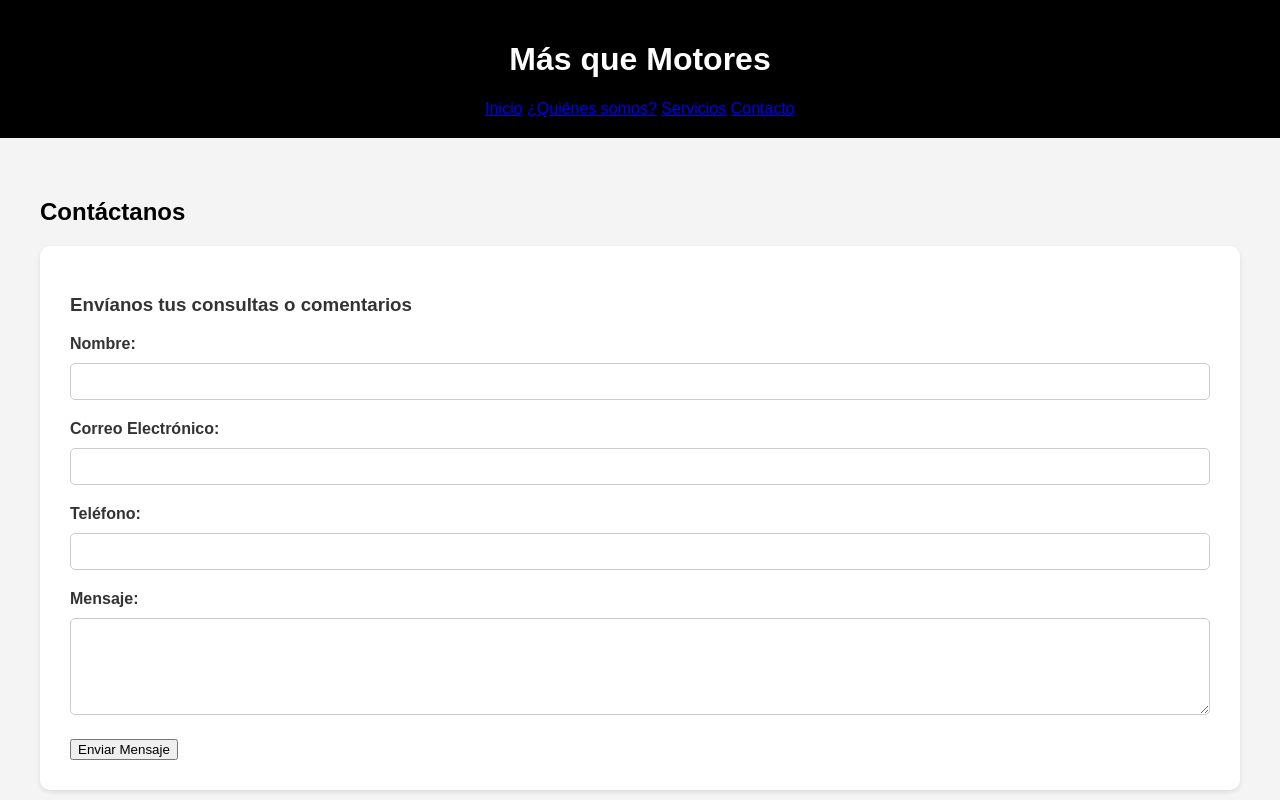
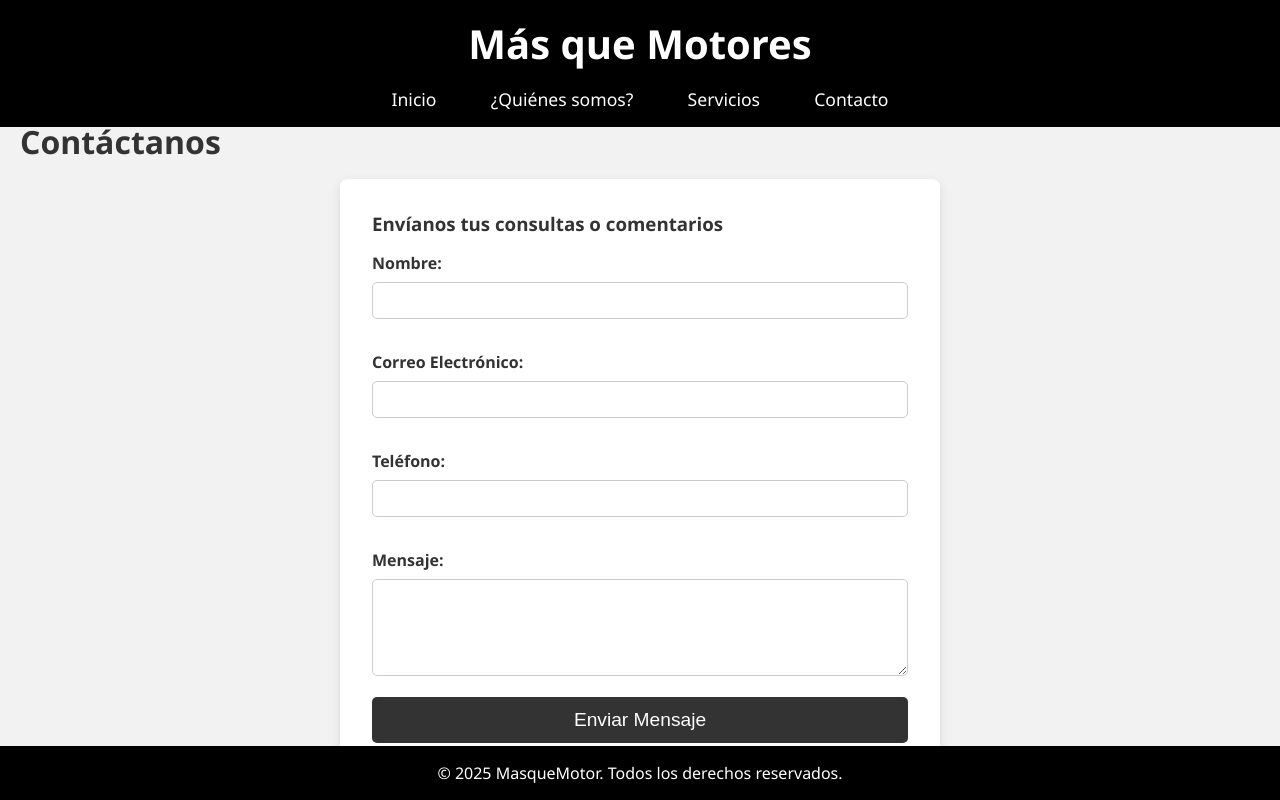
Before and after one commit to DanielGonzMol/MasQueMotor, a website: page public/contacto.html in a window 1280 px wide. Shown: the top 800 px of the page. Drawn offline with Linux system fonts and the light colour scheme.

Commit message:
Feat : Update and Upgrade css

```diff
--- a/public/css/contacto.css
+++ b/public/css/contacto.css
@@ -1,67 +1,158 @@
-body {
-    font-family: Arial, sans-serif;
+/* Reset básico */
+* {
     margin: 0;
     padding: 0;
-    background: #f4f4f4;
-    color: #333;
+    box-sizing: border-box;
 }
 
-header {
-    background-color: black;
-    color: white;
-    padding: 20px;
-    text-align: center;
+body {
+    font-family: 'Segoe UI', Tahoma, Geneva, Verdana, sans-serif;
+    background-color: #f2f2f2;
+    color: #333;
+    padding: 0 20px;
 }
 
-section {
-    padding: 40px 20px;
-    max-width: 1200px;
-    margin: 0 auto;
+/* Header */
+header {
+    background-color: #000;  /* Fondo negro */
+    color: white;
+    padding: 1rem 2rem;
+    text-align: center;
+    width: 100%;  /* Asegura que el header ocupe todo el ancho */
+    position: fixed;
+    top: 0;
+    left: 0;
+    z-index: 1000;
+}
+
+header h1 {
+    font-size: 2.5rem;
+    margin-bottom: 1rem;
+}
+
+/* Navegación */
+nav {
+    margin-top: 1rem;
+}
+
+nav a {
+    color: white;
+    text-decoration: none;
+    font-size: 1.1rem;
+    margin: 0 15px;
+    padding: 5px 10px;
+    border-radius: 5px;
+    transition: background-color 0.3s ease, color 0.3s ease;
+}
+
+nav a:hover {
+    background-color: #444;
+    color: #ffcc00;
+}
+
+/* Asegura que el contenido no quede oculto debajo del header fijo */
+body {
+    padding-top: 120px;  /* Ajuste para que el contenido no se tape con el header */
+}
+
+/* Sección de formulario */
+.contact-form-section {
+    margin-bottom: 3rem;
 }
 
 h2 {
-    color: black;
+    font-size: 2rem;
+    margin-bottom: 1rem;
 }
 
 .form-container {
     background-color: white;
-    padding: 30px;
-    border-radius: 10px;
-    box-shadow: 0 2px 5px rgba(0, 0, 0, 0.1);
+    padding: 2rem;
+    box-shadow: 0 4px 12px rgba(0, 0, 0, 0.1);
+    border-radius: 8px;
+    width: 100%;
+    max-width: 600px;
+    margin: 0 auto;
 }
 
-label {
+form label {
+    font-weight: bold;
+    margin-top: 1rem;
     display: block;
-    margin-bottom: 10px;
-    font-weight: bold;
 }
 
-input,
-textarea {
+input, textarea {
     width: 100%;
     padding: 10px;
-    margin-bottom: 20px;
+    margin-top: 0.5rem;
+    margin-bottom: 1rem;
+    border-radius: 5px;
     border: 1px solid #ccc;
-    border-radius: 5px;
-    box-sizing: border-box;
 }
 
-input[type="submit"] {
-    background-color: black;
+textarea {
+    resize: vertical;
+}
+
+button {
+    width: 100%;
+    padding: 12px;
+    background-color: #333;
     color: white;
     border: none;
+    border-radius: 5px;
+    font-size: 1.2rem;
     cursor: pointer;
-    padding: 12px 20px;
-    font-size: 16px;
+    transition: background-color 0.3s;
 }
 
-input[type="submit"]:hover {
-    background-color: black;
+button:hover {
+    background-color: #555;
 }
 
+/* Mensajes de error o éxito */
+.form-message {
+    text-align: center;
+    margin-top: 20px;
+    padding: 10px;
+    border-radius: 5px;
+    font-size: 1.1rem;
+}
+
+.success {
+    background-color: #d4edda;
+    color: #155724;
+}
+
+.error {
+    background-color: #f8d7da;
+    color: #721c24;
+}
+
+/* Información de contacto */
+.contact-info-section {
+    background-color: white;
+    padding: 2rem;
+    box-shadow: 0 4px 12px rgba(0, 0, 0, 0.1);
+    border-radius: 8px;
+    margin-bottom: 3rem;
+    text-align: center;
+}
+
+/* Footer */
 footer {
-    background-color: black;
+    background-color: #000;  /* Fondo negro */
     color: white;
     text-align: center;
-    padding: 10px 0;
+    padding: 1rem 2rem;
+    width: 100%;  /* Asegura que el footer ocupe todo el ancho */
+    position: fixed;
+    bottom: 0;
+    left: 0;
+    z-index: 1000;
 }
+
+/* Espaciado para el contenido cuando el footer está fijo */
+body {
+    padding-bottom: 60px;  /* Ajuste para que el contenido no se tape con el footer */
+}
--- a/public/css/index.css
+++ b/public/css/index.css
@@ -1,82 +1,92 @@
-html,body {
+/* Reset básico */
+* {
     margin: 0;
     padding: 0;
+    box-sizing: border-box;
 }
 
-header {
-    background-color:Black;
-    color: white;
-    padding: 10px;
-    display: flex;
-    flex-direction: wrap;
-    justify-content: space-between;
-
+html, body {
+    height: 100%;
 }
 
-main{
+body {
     display: flex;
-    flex-direction: wrap;
-    justify-content: center;
-    padding: 20px;
-    background-color: #f0f0f0;
+    flex-direction: column;
+    min-height: 100vh;
+    font-family: 'Roboto', sans-serif;
+    background-color: #f9f9f9;
+    color: #333;
 }
 
-nav {
+
+header {
+    background-color: #0a0a23;
     color: white;
+    padding: 1rem 2rem;
     display: flex;
-    flex-direction: wrap;
-    justify-content: center;
+    justify-content: space-between;
+    align-items: center;
+    flex-wrap: wrap;
 }
 
-select{
-    background-color: black;
-    color: white;
-    border: 1px solid white;
-    padding: 5px;
-    margin-left: 10px;
-    border-radius: 5px;
+header h1 {
+    font-size: 1.8rem;
 }
 
-h1{
-    text-align: center;
+nav a {
+    color: white;
+    margin: 0 1rem;
+    text-decoration: none;
+    font-weight: 500;
 }
 
-a {
-    color: white;
-    text-decoration: n*-one;
-}
-a:hover {
+nav a:hover {
     text-decoration: underline;
 }
 
-.imagen{
-    display: flex;
-    flex-direction: wrap;
-    justify-content: center;
-    padding: 20px;
+    main {
+        flex: 1;
+        padding: 2rem;
+    }
+
+
+#intro {
+    text-align: center;
+    margin-bottom: 2rem;
 }
 
-.imagen{
-    width: 100px;
-    height: 100px;
-    max-width: 300px;
-    margin: 10px;
+#coches-grid {
+    display: grid;
+    grid-template-columns: repeat(auto-fill, minmax(250px, 1fr));
+    gap: 1.5rem;
 }
 
-img{
-    width: 50%;
-    height: auto;
-    border-radius: 10px;
-    box-shadow: inset 10 10 10 10 10px rgba(0, 0, 0, 0.5);
-    border-radius: 10px;
+.coche-card {
+    background-color: white;
+    border-radius: 8px;
+    overflow: hidden;
+    box-shadow: 0 2px 8px rgba(0, 0, 0, 0.1);
+    transition: transform 0.3s;
+}
+
+.coche-card:hover {
+    transform: scale(1.03);
+}
+
+.coche-card img {
+    width: 100%;
+    height: 180px;
+    object-fit: cover;
+}
+
+.coche-card .info {
+    padding: 1rem;
 }
 
 footer {
-    background-color: Black;
+    text-align: center;
+    padding: 1rem;
+    background-color: #0a0a23;
     color: white;
-    text-align: center;
-    padding: 10px;
-    bottom: 0;
-    width: 100%;
-    position: sticky;
+    margin-top: 2rem;
 }
--- a/public/css/servicios.css
+++ b/public/css/servicios.css
@@ -1,41 +1,65 @@
-html,body {
+/* Reset básico */
+* {
     margin: 0;
     padding: 0;
+    box-sizing: border-box;
 }
 
 body {
-    font-family: Arial, sans-serif;
-    margin: 0;
-    padding: 0;
-    background: #f4f4f4;
+    font-family: 'Segoe UI', Tahoma, Geneva, Verdana, sans-serif;
+    background-color: #f2f2f2;
     color: #333;
+    padding: 0 20px;
 }
 
+/* Header */
 header {
-    background-color:Black;
+    background-color: #000;  /* Fondo negro */
     color: white;
-    padding: 10px;
-    display: flex;
-    flex-direction: wrap;
-    justify-content: space-between;
+    padding: 1rem 2rem;
+    text-align: center;
+    width: 100%;  /* Asegura que el header ocupe todo el ancho */
+    position: fixed;
+    top: 0;
+    left: 0;
+    z-index: 1000;
 }
 
-main{
-    display: flex;
-    flex-direction: wrap;
-    justify-content: center;
-    padding: 20px;
-    background-color: #f0f0f0;
+header h1 {
+    font-size: 2.5rem;
+    margin-bottom: 1rem;
 }
 
-section {
-    padding: 40px 20px;
+header p {
+    font-size: 1.1rem;
 }
 
-h2 {
-    color: black;
+/* Navegación */
+nav {
+    margin-top: 1rem;
 }
 
+nav a {
+    color: white;
+    text-decoration: none;
+    font-size: 1.1rem;
+    margin: 0 15px;
+    padding: 5px 10px;
+    border-radius: 5px;
+    transition: background-color 0.3s ease, color 0.3s ease;
+}
+
+nav a:hover {
+    background-color: #444;
+    color: #ffcc00;
+}
+
+/* Asegura que el contenido no quede oculto debajo del header fijo */
+body {
+    padding-top: 120px;  /* Ajuste para que el contenido no se tape con el header */
+}
+
+/* Estilo para los servicios */
 .services {
     display: flex;
     flex-wrap: wrap;
@@ -44,17 +68,59 @@ h2 {
 }
 
 .service-card {
-    background: white;
-    border-radius: 10px;
-    box-shadow: 0 2px 5px rgba(0, 0, 0, 0.1);
-    padding: 20px;
-    max-width: 300px;
+    background-color: white;
+    padding: 1rem;
+    box-shadow: 0 4px 12px rgba(0, 0, 0, 0.1);
+    border-radius: 8px;
+    width: 250px;
     text-align: center;
+    transition: transform 0.3s ease;
 }
 
+.service-card:hover {
+    transform: scale(1.05);
+}
+
+.service-card h3 {
+    margin-bottom: 1rem;
+    font-size: 1.4rem;
+}
+
+.service-card p {
+    font-size: 1rem;
+}
+
+.more-details-btn {
+    margin-top: 10px;
+    padding: 8px 15px;
+    background-color: #333;
+    color: white;
+    border: none;
+    border-radius: 5px;
+    cursor: pointer;
+    transition: background-color 0.3s;
+}
+
+.more-details-btn:hover {
+    background-color: #555;
+}
+
+.extra-details {
+    margin-top: 15px;
+    font-size: 0.95rem;
+    color: #555;
+    transition: opacity 0.3s ease;
+}
+
+/* Footer */
 footer {
-    background-color: Black;
+    background-color: #000;  /* Fondo negro */
     color: white;
     text-align: center;
-    padding: 10px 0;
+    padding: 1rem 2rem;
+    width: 100%;  /* Asegura que el footer ocupe todo el ancho */
+    position: fixed;
+    bottom: 0;
+    left: 0;
+    z-index: 1000;
 }
```
Also changed, not shown: public/css/quienessomos.css (line endings or trailing spaces).
